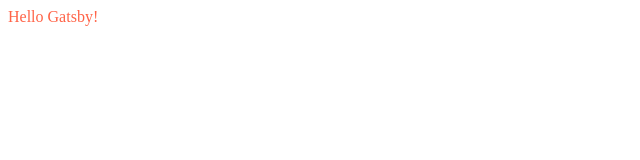
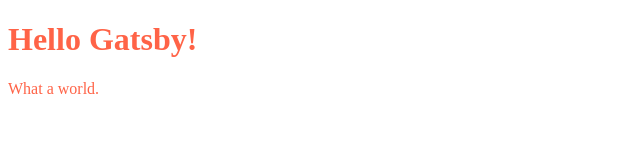
Before and after one commit to yinm/gatsby-sandbox, a Gatsby site in the folder tutorial-part-one/: page / in a window 1280 px wide. Shown: the whole page, without its empty margins (0-640 px from the left). Built offline with nearby package versions, Linux system fonts and the light colour scheme; Gatsby itself is replaced by a stand-in of ours.

Commit message:
Check paragraph text

```diff
--- a/tutorial-part-one/src/pages/index.js
+++ b/tutorial-part-one/src/pages/index.js
@@ -1,3 +1,7 @@
 import React from "react"
 
-export default () => <div style={{ color: 'tomato' }}>Hello Gatsby!</div>
+export default () =>
+  <div style={{ color: 'tomato' }}>
+    <h1>Hello Gatsby!</h1>
+    <p>What a world.</p>
+  </div>
```
